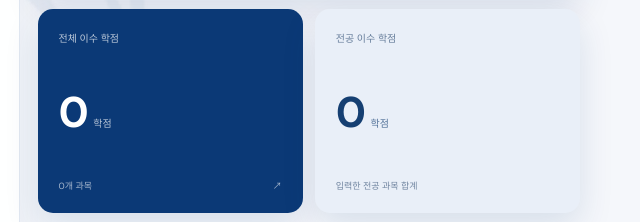
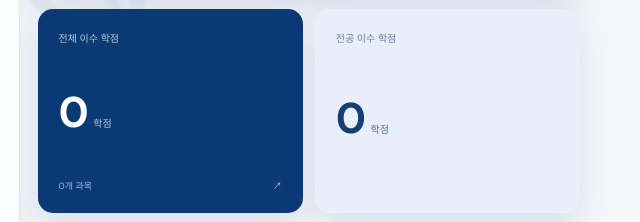
Before and after one commit to lhs2215/team-project_khg-lhs, a plain HTML site: page index.html in a window 1280 px wide. Shown: the part 629-851 px from the top of the page, 640-1280 px from the left. Drawn offline with Linux system fonts and the light colour scheme.

Commit message:
내용수정

```diff
--- a/index.html
+++ b/index.html
@@ -37,7 +37,7 @@
       <aside class="summary-column reveal">
         <div class="gpa-summary"><div><span>전체 평점평균</span><strong id="overall-gpa">—</strong></div><div><span>전공 평점평균</span><strong id="major-gpa">—</strong></div></div>
         <div class="summary-card total-card"><div class="summary-label">전체 이수 학점</div><div class="summary-value"><strong id="total-credits">0</strong><span>학점</span></div><div class="summary-foot"><span id="course-count">0개과목</span></span><span cla><ss="summary-glyph">↗</span></div></div>
-        <div class="summary-card major-card"><div class="summary-label">전공 이수 학점</div><div class="summary-value"><strong id="major-credits">0</strong><span>학점</span></div><div class="summary-foot"><span>입력한 전공 과목 합계</span><span></span></div></div>
+        <div class="summary-card major-card"><div class="summary-label">전공 이수 학점</div><div class="summary-value"><strong id="major-credits">0</strong><span>학점</span></div><span></span></div>
         <a class="grad-link" href="Residential.html"><span><b>기숙사 점수 확인하기</b><small>거주지역과 이수 학점을 확인해요.</small></span><span class="link-arrow">→</span></a>
       </aside>
     </section>
```
